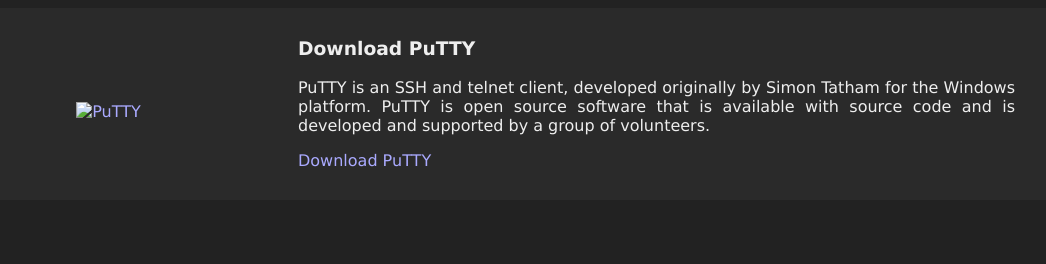
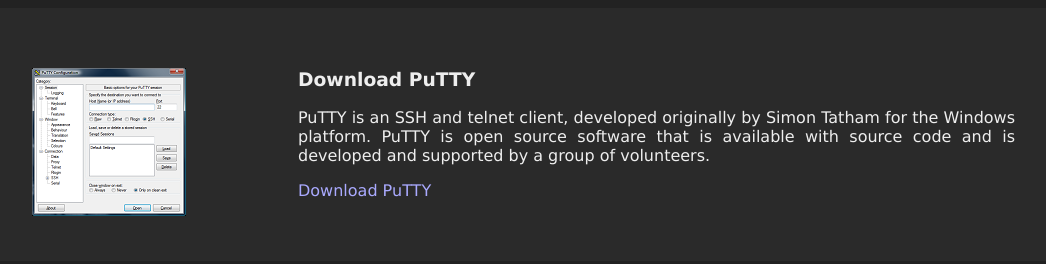
Before and after one commit to putty-prod/putty, a plain HTML site: page index.html in a window 1280 px wide. Shown: the whole page, without its empty margins (140-1186 px from the left). Drawn offline with Linux system fonts and the light colour scheme.

Commit message:
Update index.html

```diff
--- a/index.html
+++ b/index.html
@@ -19,7 +19,7 @@
 </style>
 </head>
 <body>
-<table><tbody><tr class="putty"><td><a href="#"><img src="./files/Putty.png" title="PuTTY"></a></td><td>
+<table><tbody><tr class="putty"><td><a href="#"><img src="./Putty.png" title="PuTTY"></a></td><td>
 
 <h3>Download PuTTY</h3>
 <p>PuTTY is an SSH and telnet client, developed originally by Simon Tatham for the Windows platform. PuTTY is open source software that is available with source code and is developed and supported by a group of volunteers.</p>
```
